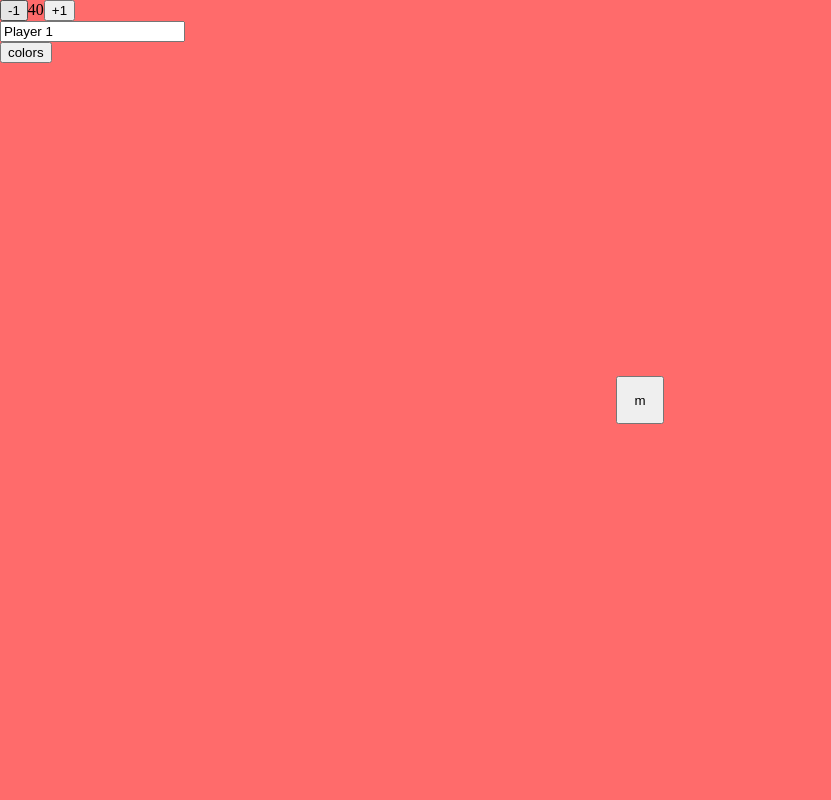
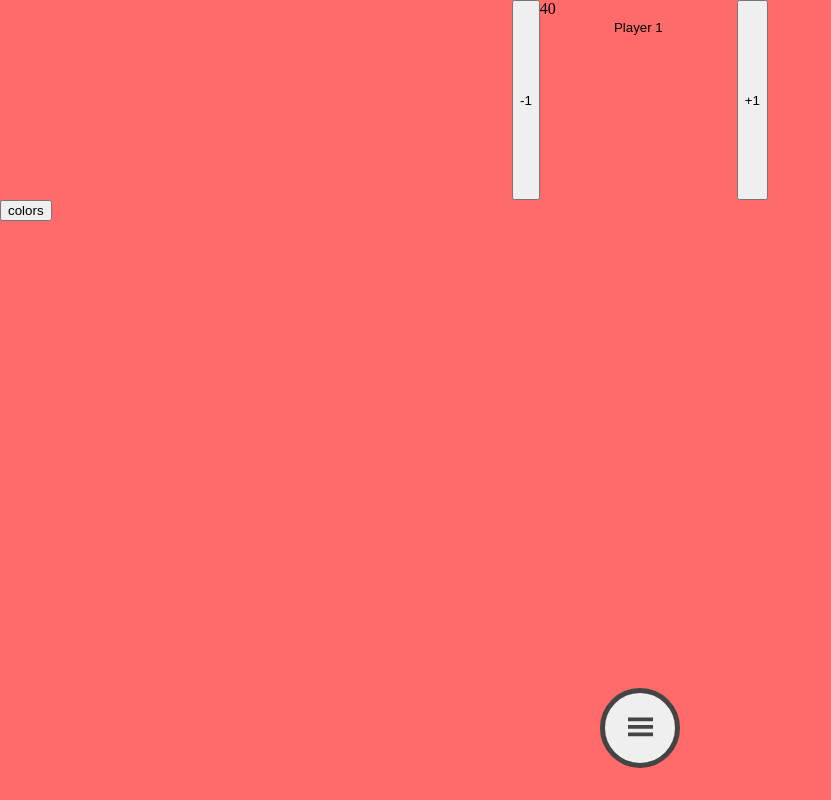
Before and after one commit to boilemmashem/lifecounter, a React (Create React App) app: page / in a window 1280 px wide. Both pictures are taken after a click on the button "Start Game". Shown: the whole page, without its empty margins (0-831 px from the left). Built offline with nearby package versions, Linux system fonts and the light colour scheme.

Commit message:
:art: Some styling applied

```diff
--- a/src/components/App.jsx
+++ b/src/components/App.jsx
@@ -11,7 +11,6 @@ import { WakeLock } from '../helpers/WakeLock'
 export const SettingsContext = React.createContext();
 
 const StyledApp = styled.div`
-
   margin: 0;
   .wrapper.landscapetrue {
     transform: rotate(90deg);
@@ -56,7 +55,7 @@ export function App() {
           <SettingsModal wakeLockSupport={wakeLockSupport}/>
         </SettingsContext.Provider>
         <PlayerArea playerCount={playerCount} startingLifeTotal={startingLifeTotal} className={`playerArea playerCount${playerCount}`} />
-        <MenuButton className={`menu playerCount${playerCount}`} onClick={() => setSettingsOpen(true)} landscapeMode={landscapeMode}/>
+        <MenuButton className={`menu playerCount${playerCount} landscapeMode${landscapeMode}`} onClick={() => setSettingsOpen(true)}/>
         </div>
     </StyledApp>
   );
--- a/src/components/MenuButton.jsx
+++ b/src/components/MenuButton.jsx
@@ -3,26 +3,48 @@ import styled from 'styled-components'
 
 const StyledMenuButton = styled.button`
 // set the button width so we can calc() it into the middle of the page easily
-    --menuButtonWidth: 3rem;
-    --menuButtonHeight: 3rem;
+    --menuButtonWidth: 5rem;
+    --menuButtonHeight: 5rem;
 
     width: var(--menuButtonWidth);
     height: var(--menuButtonHeight);
     display: block;
     position: fixed;
     z-index: 1;
-    &.landscapeModefalse{
+
+    border-radius: var(--menuButtonWidth);
+    border: 5px solid #444;
+    bottom: 2rem;
+    left: calc(50vw - var(--menuButtonWidth) / 2);
+
+
+    // More than 1 player and not in landscape
+    &:not(.playerCount1).landscapeModefalse {
         top: calc(50vh - var(--menuButtonHeight) / 2);
         left: calc(50vw - var(--menuButtonWidth) / 2);
     }
+    // More than 1 player and in landscapeMode
+    &:not(.playerCount1).landscapeModetrue {
+        top: calc(50vw - var(--menuButtonHeight) / 2);
+        left: calc(50vh - var(--menuButtonWidth) / 2);
+    }
 
-    &.landscapeModetrue {
-        background: red;
+    svg{
+        margin-top: 0.1rem;
+        fill: #444;
     }
+
+
 `
 export const MenuButton = (props) => {
 
     return (
-        <StyledMenuButton className={`${props.className} landscapeMode${props.landscapeMode}`} onClick={props.onClick}>m</StyledMenuButton>
+        <StyledMenuButton className={props.className} onClick={props.onClick}>
+            <svg viewBox="0 0 100 80" width="25" height="25">
+                <rect width="100" height="15"></rect>
+                <rect y="30" width="100" height="15"></rect>
+                <rect y="60" width="100" height="15"></rect>
+            </svg>
+        </StyledMenuButton>
     )
 }
--- a/src/components/Player.jsx
+++ b/src/components/Player.jsx
@@ -7,6 +7,20 @@ import { useLongPress } from '../hooks/use-long-press'
 const StyledPlayer = styled.section`
     background: ${props => props.playerColor};
     color: ${props => props.contrastColor};
+
+    .playerLifeArea {
+        display: flex;
+        justify-content: center;
+        height: 25%;
+    }
+
+    .playerName {
+        color: ${props => props.contrastColor};
+        border: none;
+        background: none;
+        width: 100%;
+        text-align: center;
+    }
 `
 export const Player = (props) => {
     const [playerLifeTotal, setPlayerLifeTotal] = useState(props.startingLifeTotal);
@@ -40,17 +54,17 @@ export const Player = (props) => {
                 >
                     -1
                 </button>
-                <span>{playerLifeTotal}</span>
+                <div>
+                    <span>{playerLifeTotal}</span>
+                    <input type="text" className="playerName" value={playerName}
+                        onChange={(e) => setPlayerName(e.target.value)}
+                    />
+                </div>
                 <button
                     {...btnHandlers}
                 >
                     +1
                 </button>
-            </div>
-            <div>
-                <input type="text" className="playerName" value={playerName}
-                    onChange={(e) => setPlayerName(e.target.value)}
-                />
             </div>
             <ColorSelector
                 isOpen={colorSelectorOpen}
--- a/src/components/PlayerArea.jsx
+++ b/src/components/PlayerArea.jsx
@@ -5,23 +5,56 @@ import { getRandomColor } from '../helpers/getColor'
 
 
 const StyledPlayerArea = styled.main`
+  --border-color: #444;
+  --border-thickness: 2.5px;
   display: flex;
   height: 100%;
   section {
     flex: 1;
   }
-  &.playerCount1 {
-  }
   &.playerCount2 {
     flex-direction: column;
+    section:nth-child(1) {
+      border-bottom: var(--border-thickness) solid var(--border-color);
+    }
+    section:nth-child(2) {
+      border-top: var(--border-thickness) solid var(--border-color);
+    }
   }
   &.playerCount3 {
     flex-flow: row wrap;
     section { flex-basis: 50%; } // wrap after 2 sections
+    section:nth-child(1) {
+      border-right: var(--border-thickness) solid var(--border-color);
+      border-bottom: var(--border-thickness) solid var(--border-color);
+    }
+    section:nth-child(2) {
+      border-left: var(--border-thickness) solid var(--border-color);
+      border-bottom: var(--border-thickness) solid var(--border-color);
+    }
+    section:nth-child(3) {
+      border-top: var(--border-thickness) solid var(--border-color);
+    }
   }
   &.playerCount4 {
     flex-flow: row wrap;
     section { flex-basis: 50%; } // wrap after 2 sections
+    section:nth-child(1) {
+      border-right: var(--border-thickness) solid var(--border-color);
+      border-bottom: var(--border-thickness) solid var(--border-color);
+    }
+    section:nth-child(2) {
+      border-left: var(--border-thickness) solid var(--border-color);
+      border-bottom: var(--border-thickness) solid var(--border-color);
+    }
+    section:nth-child(3) {
+      border-right: var(--border-thickness) solid var(--border-color);
+      border-top: var(--border-thickness) solid var(--border-color);
+    }
+    section:nth-child(4) {
+      border-left: var(--border-thickness) solid var(--border-color);
+      border-top: var(--border-thickness) solid var(--border-color);
+    }
   }
 `
 export const PlayerArea = (props) => {
```
